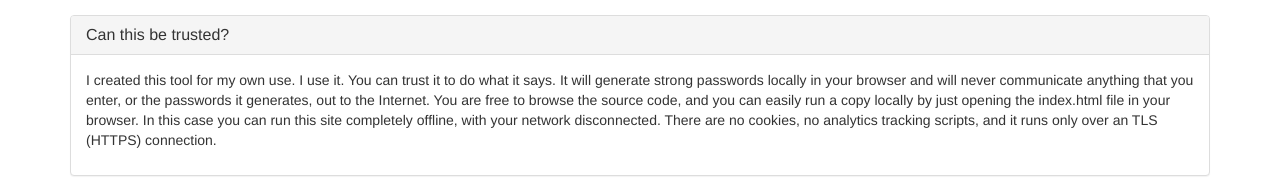
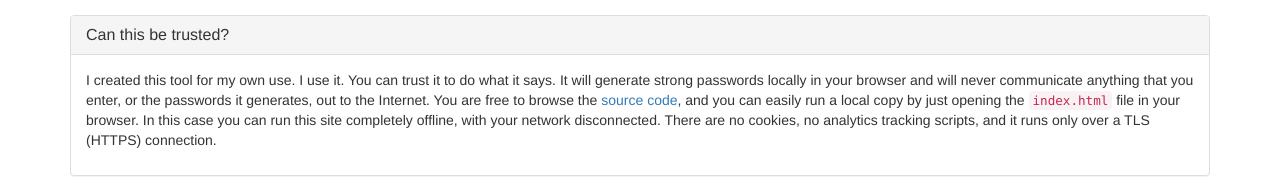
Before and after one commit to grempe/strongpass, a plain HTML site: page index.html in a window 1280 px wide. Shown: the part 975-1168 px from the top of the page. Drawn offline with nearby package versions, Linux system fonts and the light colour scheme.

Commit message:
Add a link to the source code.

```diff
--- a/index.html
+++ b/index.html
@@ -85,7 +85,7 @@
           <h3 class="panel-title">Can this be trusted?</h3>
         </div>
         <div class="panel-body">
-          <p>I created this tool for my own use. I use it. You can trust it to do what it says. It will generate strong passwords locally in your browser and will never communicate anything that you enter, or the passwords it generates, out to the Internet. You are free to browse the source code, and you can easily run a copy locally by just opening the index.html file in your browser. In this case you can run this site completely offline, with your network disconnected. There are no cookies, no analytics tracking scripts, and it runs only over an TLS (HTTPS) connection.</p>
+          <p>I created this tool for my own use. I use it. You can trust it to do what it says. It will generate strong passwords locally in your browser and will never communicate anything that you enter, or the passwords it generates, out to the Internet. You are free to browse the <a href="https://github.com/grempe/strongpass" target="_blank">source code</a>, and you can easily run a local copy by just opening the <code>index.html</code> file in your browser. In this case you can run this site completely offline, with your network disconnected. There are no cookies, no analytics tracking scripts, and it runs only over a TLS (HTTPS) connection.</p>
         </div>
       </div>
 
```
Also changed, not shown: 1 other file.
